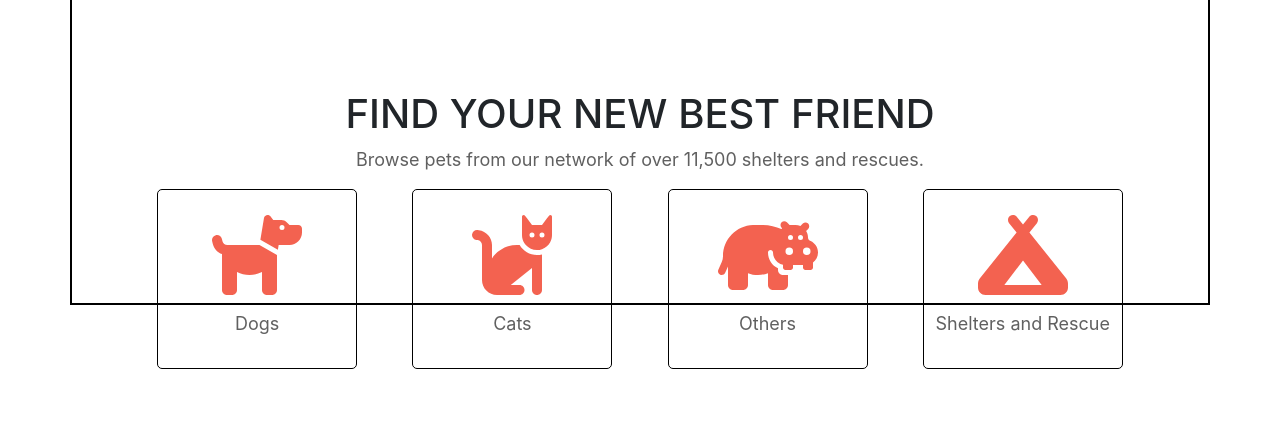
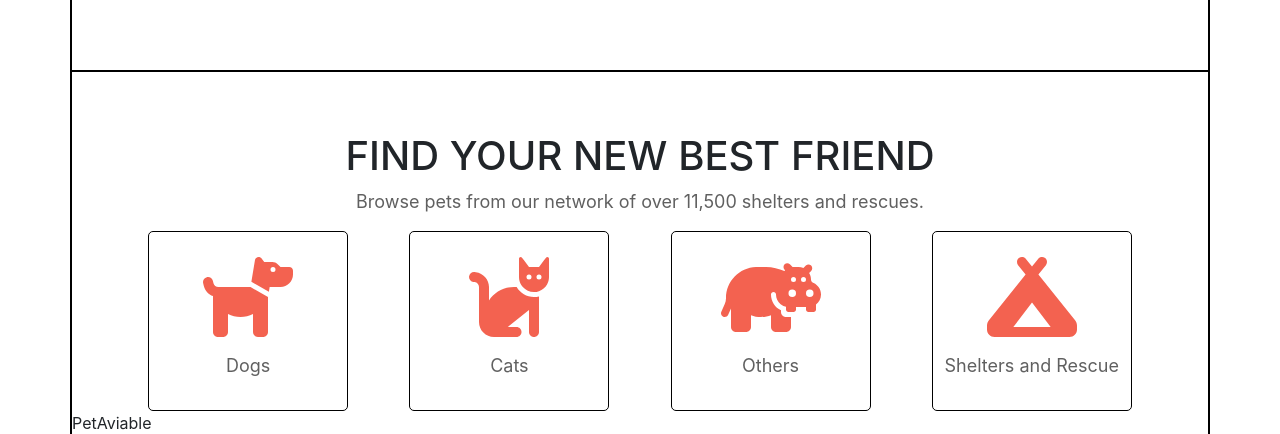
Before and after one commit to rogmide/pettreasure, a React (Create React App) app in the folder frontend/: page / in a window 1280 px wide. Shown: the part 615-1049 px from the top of the page. Before the commit the page ends 984 px from the top, so only its background shows below. Built offline with nearby package versions, Linux system fonts and the light colour scheme; no server answers.

Commit message:
adding cross line on page

```diff
--- a/frontend/src/Home/Home.js
+++ b/frontend/src/Home/Home.js
@@ -4,6 +4,7 @@ import UserContext from "../UseContext";
 import HomeHeader from "./HomeHeader";
 import HomePetCard from "./HomePetCard";
 import HomeMiddle from "./HomeMiddle";
+import PetAviable from "./PetAvailable";
 import "../NavBar/NavBar.css";
 
 const Home = () => {
@@ -22,6 +23,9 @@ const Home = () => {
       <div className="">
         <HomeMiddle />
       </div>
+      <div>
+        <PetAviable />
+      </div>
     </>
   );
 };
--- a/frontend/src/Home/HomeMiddle.js
+++ b/frontend/src/Home/HomeMiddle.js
@@ -11,6 +11,13 @@ import {
 const HomeMiddle = () => {
   return (
     <>
+      <div
+        style={{
+          borderTop: "2px solid black",
+          marginTop: "40px",
+          marginBottom: "40px",
+        }}
+      ></div>
       <div className="mainContainer">
         <div className="container title">
           <h1>FIND YOUR NEW BEST FRIEND</h1>
@@ -29,6 +36,13 @@ const HomeMiddle = () => {
           </div>
         </div>
       </div>
+      {/* <div
+        style={{
+          borderTop: "2px solid black",
+          marginBottom: "40px",
+          marginTop: "70px",
+        }}
+      ></div> */}
     </>
   );
 };
--- /dev/null
+++ b/frontend/src/Home/PetAvailable.js
@@ -0,0 +1,11 @@
+import React from "react";
+
+const PetAviable = () => {
+  return (
+    <>
+      <div>PetAviable</div>
+    </>
+  );
+};
+
+export default PetAviable;
--- a/frontend/src/Routes/Routes_Base.css
+++ b/frontend/src/Routes/Routes_Base.css
@@ -1,6 +1,10 @@
 .MainContent {
   margin-top: 20px;
-  height: 100vh;
+  height: fit-content;
   width: calc(100% - 15px);
   border: 2px solid black;
+  /* border-top: 2px solid black;
+  border-right: 2px solid black;
+  border-left: 2px solid black; */
+  padding: 0;
 }
```
